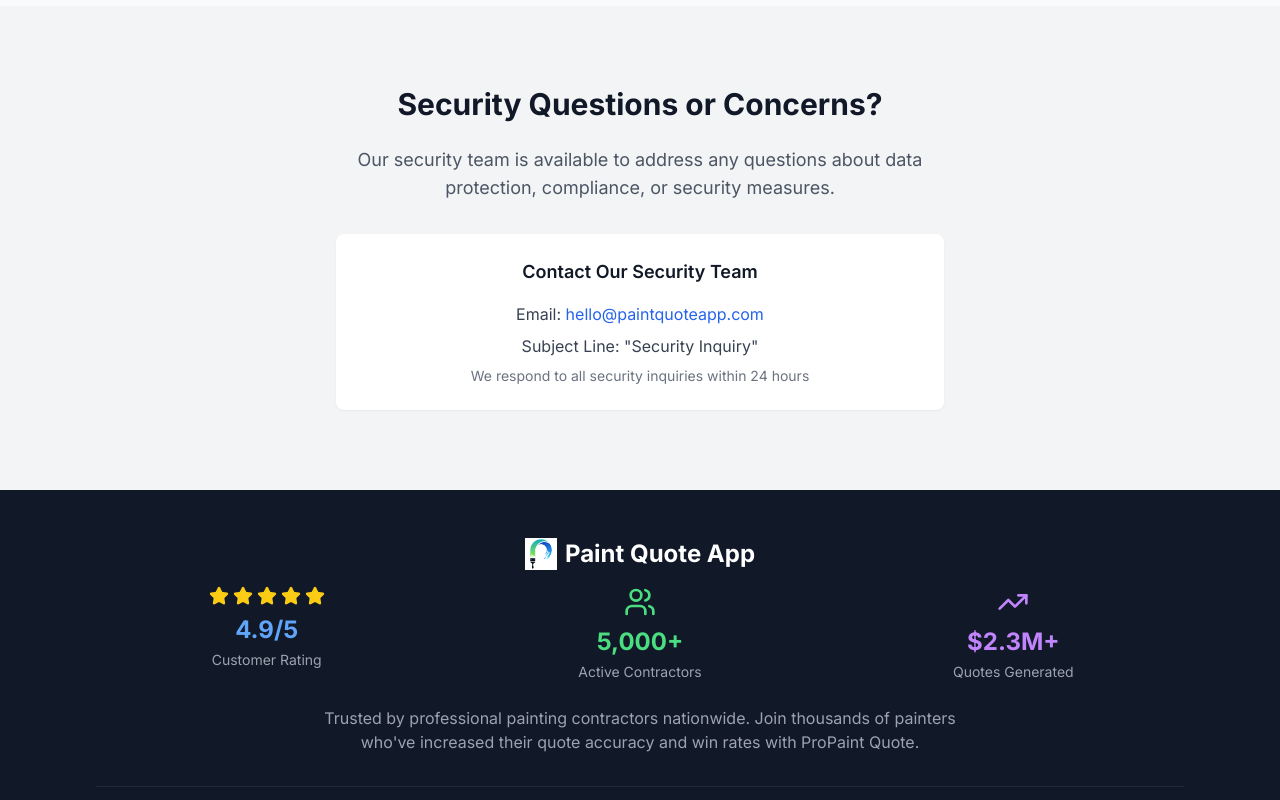
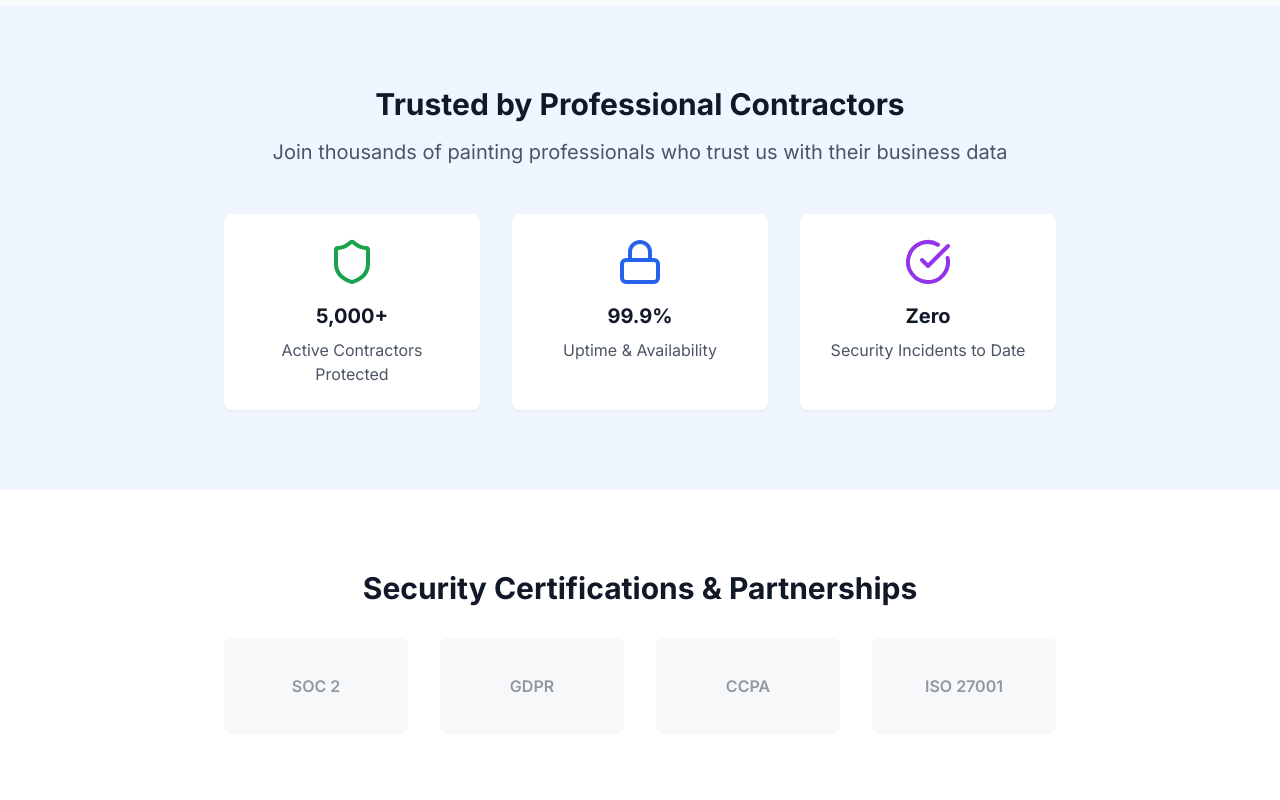
Before and after one commit to SteppieD/painttest2, a Next.js app: page /security in a window 1280 px wide. Shown: the part 4280-5080 px from the top of the page. Built offline with nearby package versions, Linux system fonts and the light colour scheme.

Commit message:
Enhanced security page with trust badges and certifications

```diff
--- a/app/security/page.tsx
+++ b/app/security/page.tsx
@@ -272,6 +272,57 @@
         </div>
       </section>
 
+      {/* Security Trust Badges */}
+      <section className="py-20 px-4 bg-blue-50">
+        <div className="container mx-auto max-w-4xl">
+          <div className="text-center mb-12">
+            <h2 className="text-3xl font-bold text-gray-900 mb-4">Trusted by Professional Contractors</h2>
+            <p className="text-xl text-gray-600">
+              Join thousands of painting professionals who trust us with their business data
+            </p>
+          </div>
+
+          <div className="grid md:grid-cols-3 gap-8 text-center">
+            <div className="bg-white rounded-lg p-6 shadow-sm">
+              <Shield className="w-12 h-12 text-green-600 mx-auto mb-4" />
+              <h3 className="text-xl font-bold text-gray-900 mb-2">5,000+</h3>
+              <p className="text-gray-600">Active Contractors Protected</p>
+            </div>
+            <div className="bg-white rounded-lg p-6 shadow-sm">
+              <Lock className="w-12 h-12 text-blue-600 mx-auto mb-4" />
+              <h3 className="text-xl font-bold text-gray-900 mb-2">99.9%</h3>
+              <p className="text-gray-600">Uptime & Availability</p>
+            </div>
+            <div className="bg-white rounded-lg p-6 shadow-sm">
+              <CheckCircle className="w-12 h-12 text-purple-600 mx-auto mb-4" />
+              <h3 className="text-xl font-bold text-gray-900 mb-2">Zero</h3>
+              <p className="text-gray-600">Security Incidents to Date</p>
+            </div>
+          </div>
+        </div>
+      </section>
+
+      {/* Security Certifications */}
+      <section className="py-20 px-4 bg-white">
+        <div className="container mx-auto max-w-4xl text-center">
+          <h2 className="text-3xl font-bold text-gray-900 mb-8">Security Certifications & Partnerships</h2>
+          <div className="grid grid-cols-2 md:grid-cols-4 gap-8 items-center opacity-60">
+            <div className="bg-gray-100 rounded-lg p-6 h-24 flex items-center justify-center">
+              <span className="text-gray-600 font-semibold">SOC 2</span>
+            </div>
+            <div className="bg-gray-100 rounded-lg p-6 h-24 flex items-center justify-center">
+              <span className="text-gray-600 font-semibold">GDPR</span>
+            </div>
+            <div className="bg-gray-100 rounded-lg p-6 h-24 flex items-center justify-center">
+              <span className="text-gray-600 font-semibold">CCPA</span>
+            </div>
+            <div className="bg-gray-100 rounded-lg p-6 h-24 flex items-center justify-center">
+              <span className="text-gray-600 font-semibold">ISO 27001</span>
+            </div>
+          </div>
+        </div>
+      </section>
+
       {/* Contact Section */}
       <section className="py-20 px-4 bg-gray-100">
         <div className="container mx-auto max-w-2xl text-center">
```
